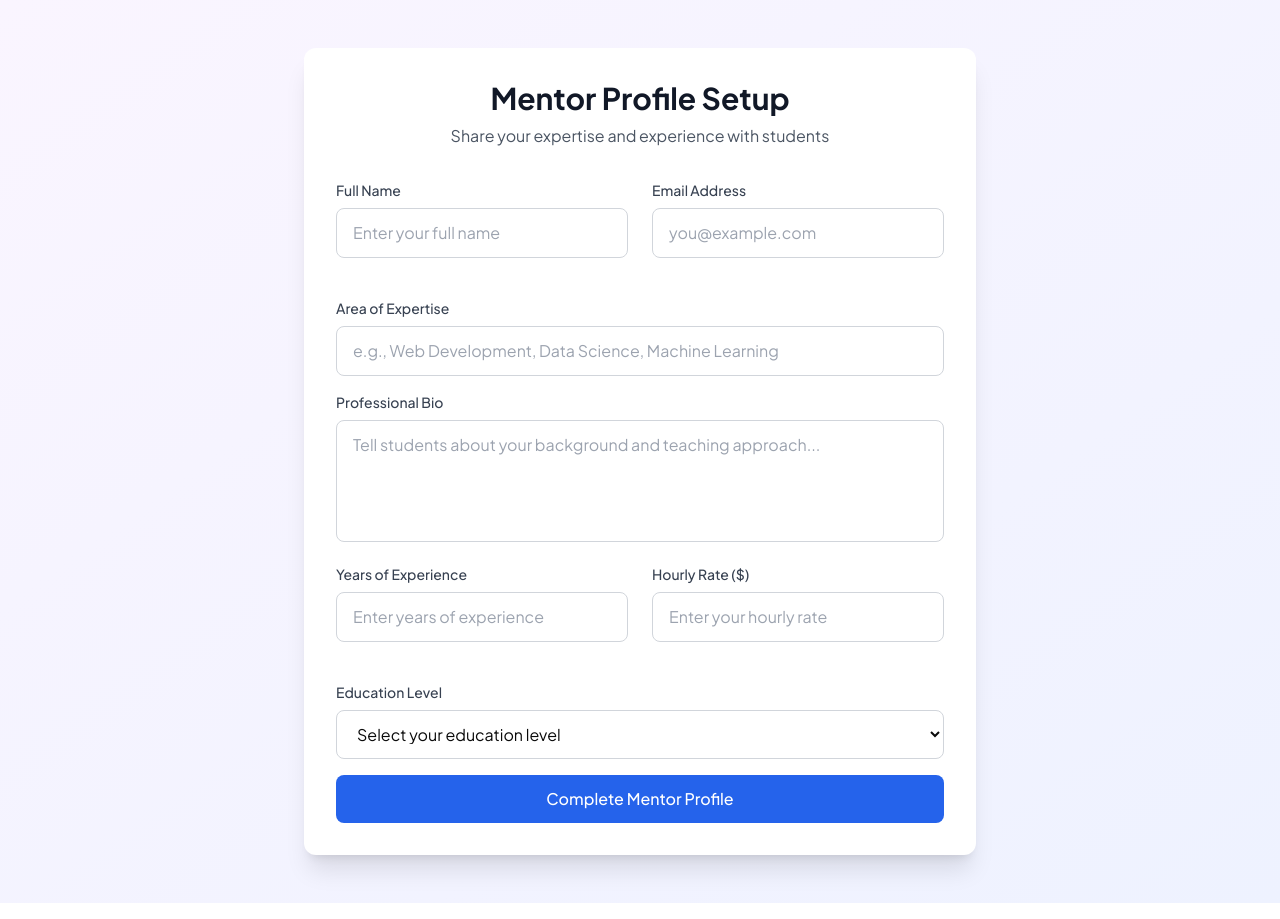
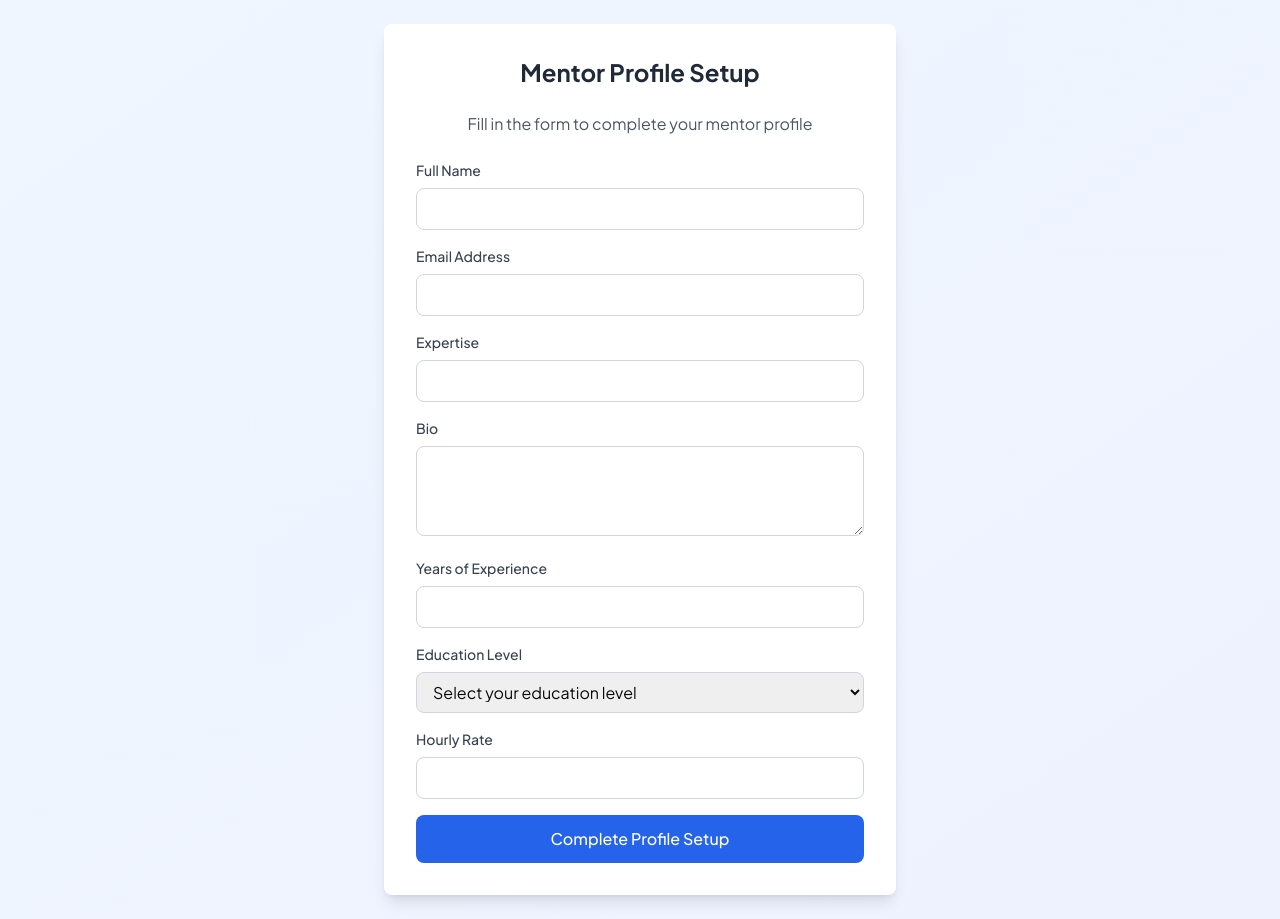
Before and after one commit to TechSubham/TeachMate, a Next.js app in the folder frontend/: page /Profile/Mentor in a window 1280 px wide. Built offline with nearby package versions, Linux system fonts and the light colour scheme.

Commit message:
code updated

```diff
--- a/frontend/app/Homepage/Mentor/page.jsx
+++ b/frontend/app/Homepage/Mentor/page.jsx
@@ -85,14 +85,14 @@ const MentorHomepage = () => {
         <div className="max-w-7xl mx-auto px-4 sm:px-6 lg:px-8">
           <div className="flex justify-between h-16">
             <div className="flex items-center">
-              <Link href="/MentorHomepage">
+              <Link href="/">
                 <span className="text-2xl font-bold text-indigo-600">TeachMate</span>
               </Link>
             </div>
 
             {/* Desktop Navigation */}
             <div className="hidden md:flex items-center space-x-4">
-              <Link href="/MentorHomepage">
+              <Link href="/Homepage/Mentor">
                 <span className="text-gray-700 hover:text-indigo-600 px-3 py-2 rounded-md text-sm font-medium">
                   Dashboard
                 </span>
@@ -102,14 +102,10 @@ const MentorHomepage = () => {
                   My Students
                 </span>
               </Link>
-              <Link href="/SettingMentorProfile">
-                <span className="text-gray-700 hover:text-indigo-600 px-3 py-2 rounded-md text-sm font-medium">
-                  Settings
-                </span>
-              </Link>
+
               <button
                 onClick={handleLogout}
-                className="text-gray-700 hover:text-indigo-600 px-3 py-2 rounded-md text-sm font-medium"
+                className="text-gray-700 hover:text-red-600 px-3 py-2 rounded-md text-sm font-medium"
               >
                 Logout
               </button>
@@ -165,7 +161,7 @@ const MentorHomepage = () => {
       <div className="bg-gradient-to-br from-indigo-600 via-indigo-700 to-indigo-800 py-16 px-6">
         <div className="max-w-7xl mx-auto">
           <h1 className="text-4xl md:text-5xl font-bold text-white mb-4">
-            Welcome back, {mentorData?.FullName || "Mentor"}!
+            Welcome back !
           </h1>
           <p className="text-indigo-100 text-lg md:text-xl">
             Making a difference in students' lives
@@ -183,7 +179,7 @@ const MentorHomepage = () => {
               </div>
               <h3 className="text-lg font-semibold text-gray-800">Expertise</h3>
             </div>
-            <p className="text-gray-600">{mentorData?.Expertise || "Not specified"}</p>
+            <p className="text-gray-600">" Networking , Patience , Communication ... "</p>
           </div>
 
           <div className="bg-white rounded-xl shadow-md p-6 hover:shadow-lg transition-shadow duration-200">
@@ -193,7 +189,7 @@ const MentorHomepage = () => {
               </div>
               <h3 className="text-lg font-semibold text-gray-800">Experience</h3>
             </div>
-            <p className="text-gray-600">{mentorData?.ExperienceYears || 0} years</p>
+            <p className="text-gray-600">{mentorData?.ExperienceYears || 5} years</p>
           </div>
 
           <div className="bg-white rounded-xl shadow-md p-6 hover:shadow-lg transition-shadow duration-200">
@@ -201,9 +197,9 @@ const MentorHomepage = () => {
               <div className="p-3 bg-amber-100 rounded-lg">
                 <DollarSign className="h-6 w-6 text-amber-600" />
               </div>
-              <h3 className="text-lg font-semibold text-gray-800">Hourly Rate</h3>
+              <h3 className="text-lg font-semibold text-gray-800">Hourly Price</h3>
             </div>
-            <p className="text-gray-600">${mentorData?.Rate || 0}/hr</p>
+            <p className="text-gray-600">₹{mentorData?.Rate || 1000}/hr</p>
           </div>
         </div>
 
@@ -213,7 +209,7 @@ const MentorHomepage = () => {
             onClick={() => router.push("/SettingMentorProfile")}
             className="bg-indigo-600 text-white px-8 py-3 rounded-lg hover:bg-indigo-700 transition-colors duration-200 font-medium"
           >
-            Upload Profile
+            Publish Profile
           </button>
           <Link href="/MentorAssignedStudents">
             <button className="bg-emerald-600 text-white px-8 py-3 rounded-lg hover:bg-emerald-700 transition-colors duration-200 font-medium">
--- a/frontend/app/Homepage/Student/page.jsx
+++ b/frontend/app/Homepage/Student/page.jsx
@@ -186,7 +186,7 @@ export default function StudentHomepage() {
       <div className="bg-gradient-to-r from-blue-600 to-indigo-700 text-white">
         <div className="max-w-7xl mx-auto px-6 py-12">
           <h1 className="text-4xl font-bold mb-4">
-            Welcome back, {studentData.First_Name || 'Student'}!
+            Welcome back !
           </h1>
           <p className="text-blue-100 text-lg">
             Your learning journey continues here. What would you like to learn today?
--- a/frontend/app/Homepage/Teacher/page.jsx
+++ b/frontend/app/Homepage/Teacher/page.jsx
@@ -51,8 +51,8 @@ const TeacherHomePage = () => {
   const features = [
     {
       icon: <Layout className="h-6 w-6" />,
-      title: "Course Management",
-      description: "Create and manage your online courses",
+      title: "Deploy New Courses",
+      description: "Create , Deploy and Manage new courses ",
       link: "/DeployCourses",
       color: "bg-blue-500"
     },
@@ -71,7 +71,7 @@ const TeacherHomePage = () => {
         {/* Hero Section */}
         <div className="text-center mb-16">
           <h1 className="text-4xl font-bold text-gray-900 mb-4">
-            Teacher Dashboard
+             Dashboard
           </h1>
           <p className="text-xl text-gray-600">
             Manage your courses and empower student learning
--- a/frontend/app/MentorAssignedStudents/page.jsx
+++ b/frontend/app/MentorAssignedStudents/page.jsx
@@ -1,4 +1,3 @@
-"use client"
 "use client"
 import { useState, useEffect } from 'react';
 import axios from 'axios';
--- a/frontend/app/Profile/Mentor/page.jsx
+++ b/frontend/app/Profile/Mentor/page.jsx
@@ -3,7 +3,7 @@ import { useState } from "react";
 import axios from "axios";
 import { useRouter } from "next/navigation";
 
-export default function ProfileSetup() {
+const MentorProfileSetup = () => {
   const [values, setValues] = useState({
     FullName: "",
     Email: "",
@@ -24,10 +24,7 @@ export default function ProfileSetup() {
   const handleSubmit = async (event) => {
     event.preventDefault();
     try {
-      const response = await axios.post(
-        "http://localhost:5050/Profile/Mentor",
-        values
-      );
+      const response = await axios.post("http://localhost:5050/Profile/Mentor", values);
       setMessage(response.data.message);
 
       if (response.data.message.includes("Profile setup completed")) {
@@ -50,114 +47,91 @@ export default function ProfileSetup() {
     }
   };
 
-  const InputField = ({ label, name, type = "text", ...props }) => (
-    <div className="mb-6">
-      <label htmlFor={name} className="block text-sm font-medium text-gray-700 mb-2">
-        {label}
-      </label>
-      <input
-        type={type}
-        name={name}
-        id={name}
-        value={values[name]}
-        onChange={handleChange}
-        className="w-full px-4 py-3 rounded-lg border border-gray-300 focus:ring-2 focus:ring-blue-500 focus:border-blue-500 transition-all duration-200 bg-white"
-        {...props}
-      />
-    </div>
-  );
-
   return (
-    <div className="min-h-screen bg-gradient-to-br from-purple-50 to-indigo-50 py-12 px-4 sm:px-6 lg:px-8">
-      <div className="max-w-2xl mx-auto">
-        <div className="bg-white rounded-xl shadow-xl p-8 space-y-6">
-          <div className="text-center mb-8">
-            <h2 className="text-3xl font-bold text-gray-900 mb-2">Mentor Profile Setup</h2>
-            <p className="text-gray-600">Share your expertise and experience with students</p>
-          </div>
+    <div className="min-h-screen flex items-center justify-center bg-gradient-to-br from-blue-50 to-indigo-50 p-6">
+      <div className="max-w-lg w-full bg-white rounded-lg shadow-lg p-8 space-y-6">
+        <h2 className="text-2xl font-bold text-gray-800 text-center">Mentor Profile Setup</h2>
+        <p className="text-gray-600 text-center mb-6">Fill in the form to complete your mentor profile</p>
 
         {message && (
           <div
-              className={`p-4 rounded-lg ${
-                message.includes("Profile setup completed")
-                  ? "bg-green-50 text-green-800"
-                  : "bg-red-50 text-red-800"
-              } mb-6`}
+            className={`p-4 rounded-lg text-center ${
+              message.includes("Profile setup completed") ? "bg-green-100 text-green-700" : "bg-red-100 text-red-700"
+            }`}
           >
             {message}
           </div>
         )}
 
         <form onSubmit={handleSubmit} className="space-y-4">
-            <div className="grid grid-cols-1 md:grid-cols-2 gap-6">
-              <InputField
-                label="Full Name"
+          <div>
+            <label className="block text-sm font-medium text-gray-700 mb-2" htmlFor="FullName">Full Name</label>
+            <input
+              type="text"
               name="FullName"
-                placeholder="Enter your full name"
+              value={values.FullName}
+              onChange={handleChange}
               required
-              />
-              <InputField
-                label="Email Address"
-                name="Email"
-                type="email"
-                placeholder="you@example.com"
-                required
+              className="w-full px-3 py-2 border border-gray-300 rounded-lg focus:outline-none focus:ring-2 focus:ring-blue-500 transition"
             />
           </div>
 
-            <InputField
-              label="Area of Expertise"
-              name="Expertise"
-              placeholder="e.g., Web Development, Data Science, Machine Learning"
+          <div>
+            <label className="block text-sm font-medium text-gray-700 mb-2" htmlFor="Email">Email Address</label>
+            <input
+              type="email"
+              name="Email"
+              value={values.Email}
+              onChange={handleChange}
               required
-            />
-
-            <div className="mb-6">
-              <label htmlFor="Bio" className="block text-sm font-medium text-gray-700 mb-2">
-                Professional Bio
-              </label>
-              <textarea
-                name="Bio"
-                id="Bio"
-                value={values.Bio}
-                onChange={handleChange}
-                rows="4"
-                className="w-full px-4 py-3 rounded-lg border border-gray-300 focus:ring-2 focus:ring-blue-500 focus:border-blue-500 transition-all duration-200 bg-white resize-none"
-                placeholder="Tell students about your background and teaching approach..."
-                required
+              className="w-full px-3 py-2 border border-gray-300 rounded-lg focus:outline-none focus:ring-2 focus:ring-blue-500 transition"
             />
           </div>
 
-            <div className="grid grid-cols-1 md:grid-cols-2 gap-6">
-              <InputField
-                label="Years of Experience"
-                name="ExperienceYears"
-                type="number"
-                min="0"
-                placeholder="Enter years of experience"
+          <div>
+            <label className="block text-sm font-medium text-gray-700 mb-2" htmlFor="Expertise">Expertise</label>
+            <input
+              type="text"
+              name="Expertise"
+              value={values.Expertise}
+              onChange={handleChange}
               required
-              />
-              <InputField
-                label="Hourly Rate ($)"
-                name="Rate"
-                type="number"
-                min="0"
-                placeholder="Enter your hourly rate"
-                required
+              className="w-full px-3 py-2 border border-gray-300 rounded-lg focus:outline-none focus:ring-2 focus:ring-blue-500 transition"
             />
           </div>
 
-            <div className="mb-6">
-              <label htmlFor="Education_Level" className="block text-sm font-medium text-gray-700 mb-2">
-                Education Level
-              </label>
+          <div>
+            <label className="block text-sm font-medium text-gray-700 mb-2" htmlFor="Bio">Bio</label>
+            <textarea
+              name="Bio"
+              value={values.Bio}
+              onChange={handleChange}
+              required
+              className="w-full px-3 py-2 border border-gray-300 rounded-lg focus:outline-none focus:ring-2 focus:ring-blue-500 transition"
+              rows="3"
+            />
+          </div>
+
+          <div>
+            <label className="block text-sm font-medium text-gray-700 mb-2" htmlFor="ExperienceYears">Years of Experience</label>
+            <input
+              type="number"
+              name="ExperienceYears"
+              value={values.ExperienceYears}
+              onChange={handleChange}
+              required
+              className="w-full px-3 py-2 border border-gray-300 rounded-lg focus:outline-none focus:ring-2 focus:ring-blue-500 transition"
+            />
+          </div>
+
+          <div>
+            <label className="block text-sm font-medium text-gray-700 mb-2" htmlFor="Education_Level">Education Level</label>
             <select
               name="Education_Level"
-                id="Education_Level"
               value={values.Education_Level}
               onChange={handleChange}
-                className="w-full px-4 py-3 rounded-lg border border-gray-300 focus:ring-2 focus:ring-blue-500 focus:border-blue-500 transition-all duration-200 bg-white"
               required
+              className="w-full px-3 py-2 border border-gray-300 rounded-lg focus:outline-none focus:ring-2 focus:ring-blue-500 transition"
             >
               <option value="">Select your education level</option>
               <option value="High School">High School</option>
@@ -167,15 +141,28 @@ export default function ProfileSetup() {
             </select>
           </div>
 
+          <div>
+            <label className="block text-sm font-medium text-gray-700 mb-2" htmlFor="Rate">Hourly Rate</label>
+            <input
+              type="number"
+              name="Rate"
+              value={values.Rate}
+              onChange={handleChange}
+              required
+              className="w-full px-3 py-2 border border-gray-300 rounded-lg focus:outline-none focus:ring-2 focus:ring-blue-500 transition"
+            />
+          </div>
+
           <button
             type="submit"
-              className="w-full bg-blue-600 text-white py-3 px-6 rounded-lg font-medium hover:bg-blue-700 focus:outline-none focus:ring-2 focus:ring-blue-500 focus:ring-offset-2 transform transition-all duration-200 hover:scale-[1.02]"
+            className="w-full py-3 bg-blue-600 text-white rounded-lg font-medium hover:bg-blue-700 focus:outline-none focus:ring-2 focus:ring-blue-500 focus:ring-offset-2 transition transform hover:scale-105"
           >
-              Complete Mentor Profile
+            Complete Profile Setup
           </button>
         </form>
       </div>
     </div>
-    </div>
   );
-}
+};
+
+export default MentorProfileSetup;
--- a/frontend/app/Profile/Student/page.jsx
+++ b/frontend/app/Profile/Student/page.jsx
@@ -3,14 +3,14 @@ import { useState } from "react";
 import axios from "axios";
 import { useRouter } from "next/navigation";
 
-export default function ProfileSetup() {
+const ProfileSetup = () => {
   const [values, setValues] = useState({
     First_Name: "",
     Last_Name: "",
     Email: "",
     Phone_Number: "",
     DOB: "",
-    Education_Level: ""
+    Education_Level: "",
   });
 
   const [message, setMessage] = useState("");
@@ -38,101 +38,99 @@ export default function ProfileSetup() {
         Email: "",
         Phone_Number: "",
         DOB: "",
-        Education_Level: ""
+        Education_Level: "",
       });
     } catch (error) {
       setMessage(error.response?.data?.error || "An error occurred");
     }
   };
 
-  const InputField = ({ label, name, type = "text", ...props }) => (
-    <div className="mb-6">
-      <label htmlFor={name} className="block text-sm font-medium text-gray-700 mb-2">
-        {label}
-      </label>
-      <input
-        type={type}
-        name={name}
-        id={name}
-        value={values[name]}
-        onChange={handleChange}
-        className="w-full px-4 py-3 rounded-lg border border-gray-300 focus:ring-2 focus:ring-blue-500 focus:border-blue-500 transition-all duration-200 bg-white"
-        {...props}
-      />
-    </div>
-  );
-
   return (
-    <div className="min-h-screen bg-gradient-to-br from-blue-50 to-indigo-50 py-12 px-4 sm:px-6 lg:px-8">
-      <div className="max-w-xl mx-auto">
-        <div className="bg-white rounded-xl shadow-xl p-8 space-y-6">
-          <div className="text-center mb-8">
-            <h2 className="text-3xl font-bold text-gray-900 mb-2">Student Profile Setup</h2>
-            <p className="text-gray-600">Please fill in your information below</p>
-          </div>
+    <div className="min-h-screen flex items-center justify-center bg-gradient-to-br from-blue-50 to-indigo-50 p-6">
+      <div className="max-w-lg w-full bg-white rounded-lg shadow-lg p-8 space-y-6">
+        <h2 className="text-2xl font-bold text-gray-800 text-center">Student Profile Setup</h2>
+        <p className="text-gray-600 text-center mb-6">Fill in the form to complete your profile</p>
 
         {message && (
           <div
-              className={`p-4 rounded-lg ${
-                message.includes("Profile setup completed")
-                  ? "bg-green-50 text-green-800"
-                  : "bg-green-50 text-green-800"
-              } mb-6`}
+            className={`p-4 rounded-lg text-center ${
+              message.includes("Profile setup completed") ? "bg-green-100 text-green-700" : "bg-red-100 text-red-700"
+            }`}
           >
             {message}
           </div>
         )}
 
         <form onSubmit={handleSubmit} className="space-y-4">
-            <div className="grid grid-cols-1 md:grid-cols-2 gap-6">
-              <InputField
-                label="First Name"
+          <div className="flex gap-4">
+            <div className="w-1/2">
+              <label className="block text-sm font-medium text-gray-700 mb-2" htmlFor="First_Name">First Name</label>
+              <input
+                type="text"
                 name="First_Name"
-                placeholder="Enter your first name"
+                value={values.First_Name}
+                onChange={handleChange}
                 required
+                className="w-full px-3 py-2 border border-gray-300 rounded-lg focus:outline-none focus:ring-2 focus:ring-blue-500 transition"
               />
-              <InputField
-                label="Last Name"
+            </div>
+            <div className="w-1/2">
+              <label className="block text-sm font-medium text-gray-700 mb-2" htmlFor="Last_Name">Last Name</label>
+              <input
+                type="text"
                 name="Last_Name"
-                placeholder="Enter your last name"
+                value={values.Last_Name}
+                onChange={handleChange}
                 required
+                className="w-full px-3 py-2 border border-gray-300 rounded-lg focus:outline-none focus:ring-2 focus:ring-blue-500 transition"
+              />
+            </div>
+          </div>
+
+          <div>
+            <label className="block text-sm font-medium text-gray-700 mb-2" htmlFor="Email">Email Address</label>
+            <input
+              type="email"
+              name="Email"
+              value={values.Email}
+              onChange={handleChange}
+              required
+              className="w-full px-3 py-2 border border-gray-300 rounded-lg focus:outline-none focus:ring-2 focus:ring-blue-500 transition"
             />
           </div>
 
-            <InputField
-              label="Email Address"
-              name="Email"
-              type="email"
-              placeholder="you@example.com"
+          <div>
+            <label className="block text-sm font-medium text-gray-700 mb-2" htmlFor="Phone_Number">Phone Number</label>
+            <input
+              type="tel"
+              name="Phone_Number"
+              value={values.Phone_Number}
+              onChange={handleChange}
               required
+              className="w-full px-3 py-2 border border-gray-300 rounded-lg focus:outline-none focus:ring-2 focus:ring-blue-500 transition"
             />
+          </div>
 
-            <InputField
-              label="Phone Number"
-              name="Phone_Number"
-              type="tel"
-              placeholder=" "
+          <div>
+            <label className="block text-sm font-medium text-gray-700 mb-2" htmlFor="DOB">Date of Birth</label>
+            <input
+              type="date"
+              name="DOB"
+              value={values.DOB}
+              onChange={handleChange}
               required
+              className="w-full px-3 py-2 border border-gray-300 rounded-lg focus:outline-none focus:ring-2 focus:ring-blue-500 transition"
             />
+          </div>
 
-            <InputField
-              label="Date of Birth"
-              name="DOB"
-              type="date"
-              required
-            />
-
-            <div className="mb-6">
-              <label htmlFor="Education_Level" className="block text-sm font-medium text-gray-700 mb-2">
-                Education Level
-              </label>
+          <div>
+            <label className="block text-sm font-medium text-gray-700 mb-2" htmlFor="Education_Level">Education Level</label>
             <select
               name="Education_Level"
-                id="Education_Level"
               value={values.Education_Level}
               onChange={handleChange}
-                className="w-full px-4 py-3 rounded-lg border border-gray-300 focus:ring-2 focus:ring-blue-500 focus:border-blue-500 transition-all duration-200 bg-white"
               required
+              className="w-full px-3 py-2 border border-gray-300 rounded-lg focus:outline-none focus:ring-2 focus:ring-blue-500 transition"
             >
               <option value="">Select your education level</option>
               <option value="High School">High School</option>
@@ -144,13 +142,14 @@ export default function ProfileSetup() {
 
           <button
             type="submit"
-              className="w-full bg-blue-600 text-white py-3 px-6 rounded-lg font-medium hover:bg-blue-700 focus:outline-none focus:ring-2 focus:ring-blue-500 focus:ring-offset-2 transform transition-all duration-200 hover:scale-[1.02]"
+            className="w-full py-3 bg-blue-600 text-white rounded-lg font-medium hover:bg-blue-700 focus:outline-none focus:ring-2 focus:ring-blue-500 focus:ring-offset-2 transition transform hover:scale-105"
           >
             Complete Profile Setup
           </button>
         </form>
       </div>
     </div>
-    </div>
   );
-}
+};
+
+export default ProfileSetup;
```
Also changed, not shown: frontend/app/course/[id]/page.jsx (+35 -17 lines), 3 other files (tests, documents, lock files or other folders). Lines whose indentation alone changed are shown as unchanged.
